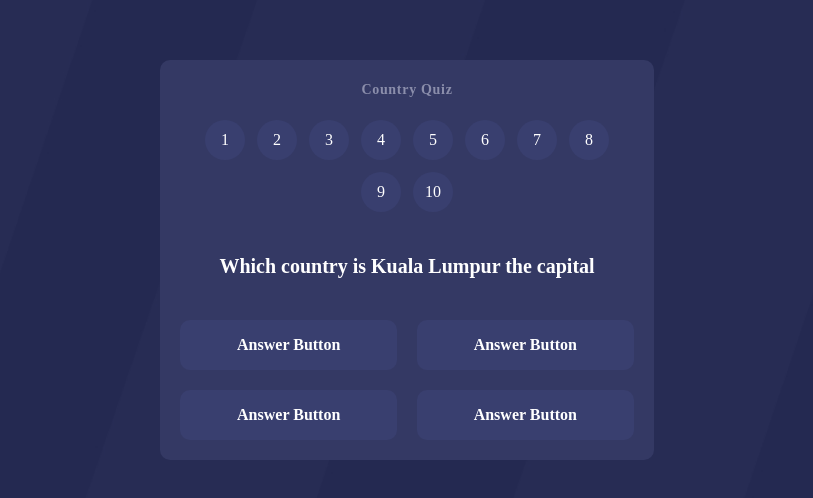
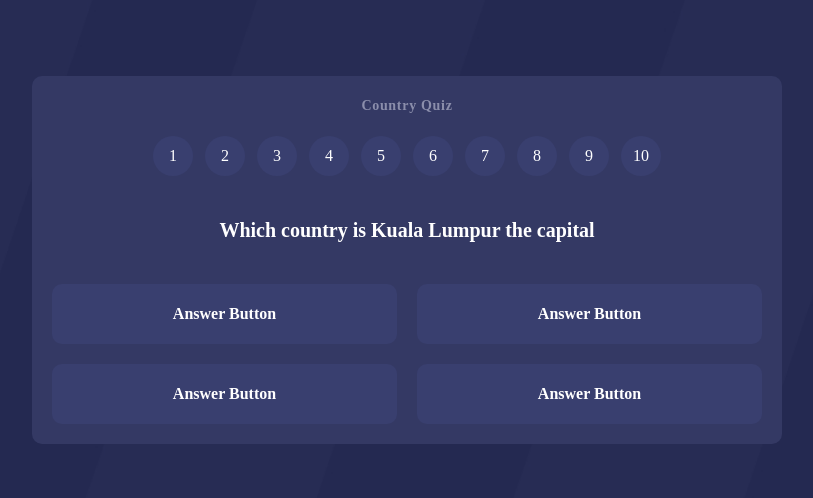
Before and after one commit to LugpDev2022/country-quiz, a React (Vite) app: page / in a window 1280 px wide. Shown: the part 140-638 px from the top of the page, without its empty margins (233-1046 px from the left). Built offline with nearby package versions, Linux system fonts and the light colour scheme; a web font is replaced by a local one.

Commit message:
Finish the page styles

```diff
--- a/src/index.css
+++ b/src/index.css
@@ -48,8 +48,9 @@ body {
   padding: 20px;
   border-radius: 10px;
   text-align: center;
-  width: 90%;
+  width: 90vw;
   margin: auto;
+  max-width: 750px;
 }
 
 .question-btn,
@@ -76,7 +77,7 @@ body {
   background: #393f6f;
   border-radius: 10px;
   font-weight: 600;
-  height: 50px;
+  height: 60px;
   position: relative;
   z-index: 1;
 }
```
